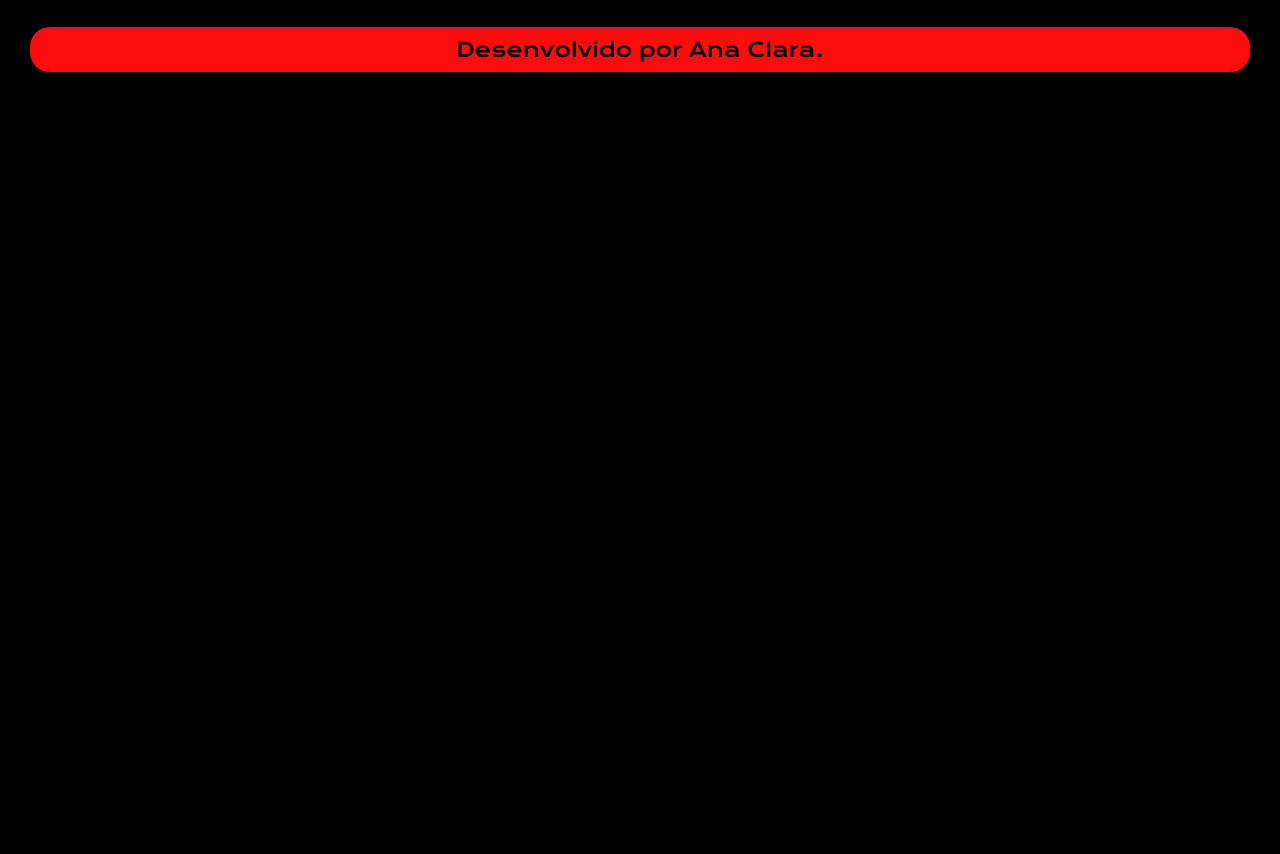
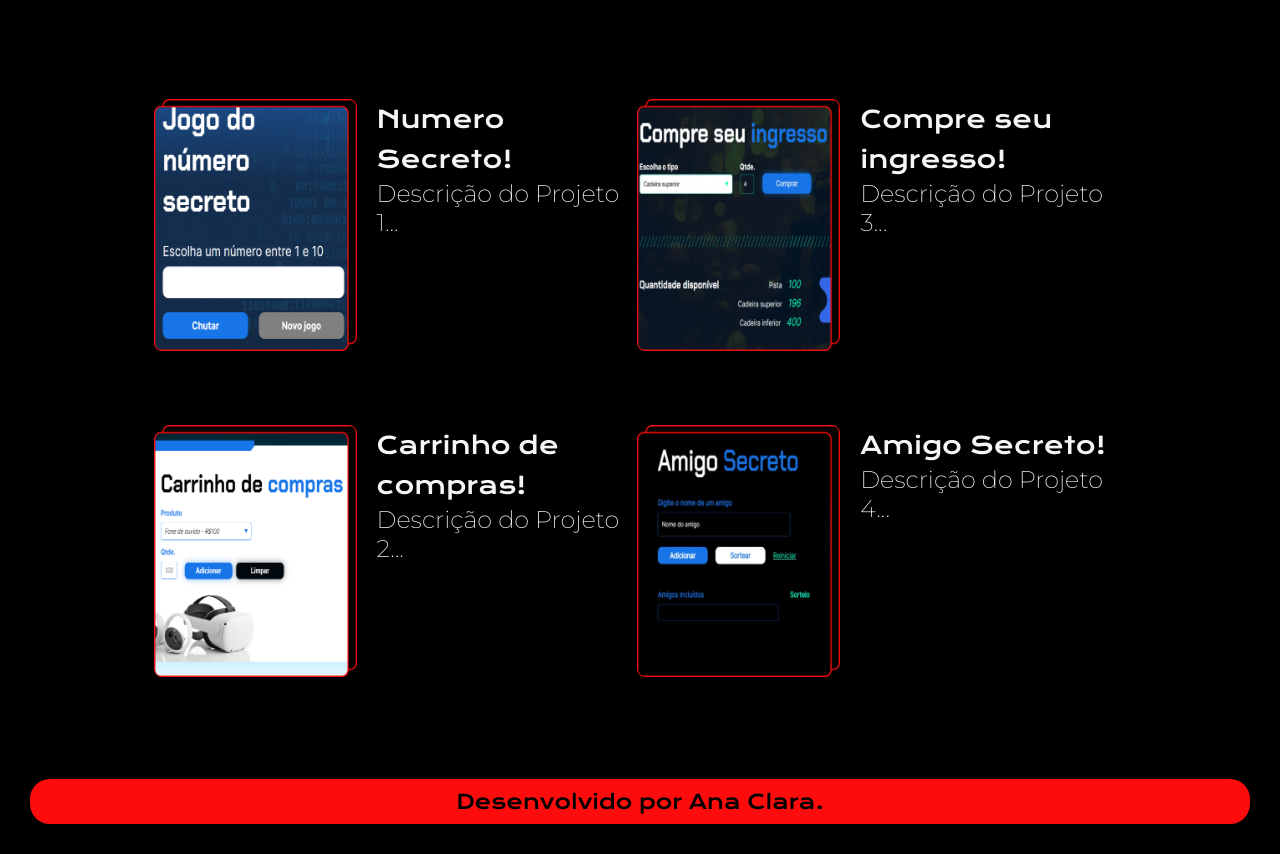
Before and after one commit to N3k0ki/Portifolio, a plain HTML site: page projects.html in a window 1280 px wide. Shown: the part 58-912 px from the top of the page. Before the commit the page ends 800 px from the top, so only its background shows below. Drawn offline with nearby package versions, Linux system fonts and the light colour scheme.

Commit message:
first commit

```diff
--- a/projects.html
+++ b/projects.html
@@ -16,7 +16,45 @@
         </nav>
     </header>
 
-    <main></main>
+    <main class="apresentacao">
+        <section class="apresentacao__conteudo__projetos">
+            <div class="projeto">
+                <img src="assets/numerosecreto.png" alt="Projeto 1">
+                <div class="projeto__info">
+                    <h2 class="apresentacao__subtitulo">Numero Secreto!</h2>
+                    <p class="apresentacao__paragrafo">Descrição do Projeto 1...</p>
+                </div>
+            </div>
+
+            <!-- Projeto 2 -->
+            <div class="projeto">
+                <img src="assets/carrinho.png" alt="Projeto 2">
+                <div class="projeto__info">
+                    <h2 class="apresentacao__subtitulo">Carrinho de compras!</h2>
+                    <p class="apresentacao__paragrafo">Descrição do Projeto 2...</p>
+                </div>
+            </div>
+        </section>
+
+        <section class="apresentacao__conteudo__projetos"> <!-- Projeto 3 -->
+            <div class="projeto">
+                <img src="assets/ingresso.png" alt="Projeto 3">
+                <div class="projeto__info">
+                    <h2 class="apresentacao__subtitulo">Compre seu ingresso!</h2>
+                    <p class="apresentacao__paragrafo">Descrição do Projeto 3...</p>
+                </div>
+            </div>
+
+            <!-- Projeto 4 -->
+            <div class="projeto">
+                <img src="assets/amigosecreto.png" alt="Projeto 4">
+                <div class="projeto__info">
+                    <h2 class="apresentacao__subtitulo">Amigo Secreto!</h2>
+                    <p class="apresentacao__paragrafo">Descrição do Projeto 4...</p>
+                </div>
+            </div>
+        </section>
+    </main>
 
     <footer class="rodape">
         <p>Desenvolvido por Ana Clara.</p>
--- a/styles/style.css
+++ b/styles/style.css
@@ -1,4 +1,14 @@
 @import url('https://fonts.googleapis.com/css2?family=Krona+One&family=Montserrat:wght@200;700&display=swap');
+
+:root {
+    --cor-primaria: #000000;
+    --cor-secundaria: #F6F6F6;
+    --cor-terciaria: #FC0C0C;
+    --cor-hover: #272727;
+
+    --fonte-primaria: 'Krona One', sans-serif;
+    --fonte-secundaria: 'Montserrat', sans-serif;
+}
 
 *{
     margin: 0;
@@ -6,9 +16,9 @@
 }
 
 body{
-    background-color: black;
+    background-color: var(--cor-primaria);
     box-sizing: border-box;
-    color: white;
+    color: var(--cor-secundaria);
 }
 
 .cabecalho {
@@ -21,16 +31,16 @@ body{
 }
 
 .cabecalho__menu__link {
-    font-family: 'Montserrat', sans-serif;
+    font-family: var(--fonte-secundaria);
     font-size: 24px;
     font-weight: 600;
-    color: #FC0C0C;
+    color: var(--cor-terciaria);
     display: flex;
     text-decoration: none;
 }
 
 span{
-    color: #FC0C0C;
+    color: var(--cor-terciaria);
 }
 
 .apresentacao {
@@ -47,14 +57,33 @@ span{
     gap: 40px;
 }
 
+.apresentacao__conteudo__projetos {
+    display: flex;
+    flex-direction: column;
+    gap: 74px;
+}
+
+.projeto {
+    display: flex;
+    flex-direction: row;
+    gap: 20px;
+}
+
+.projeto img {
+    width: 203px;
+    height: 252px;
+    border-radius: 8px;
+}
+
 .apresentacao__titulo {
     font-size: 36px;
-    font-family: 'Krona One', sans-serif;
+    font-family: var(--fonte-primaria);
 }
+
 
 .apresentacao__paragrafo {
     font-size: 24px;
-    font-family: 'Montserrat', sans-serif;
+    font-family: var(--fonte-secundaria);
 }
 
 .apresentacao__links {
@@ -66,14 +95,14 @@ span{
 }
 
 .apresentacao__subtitulo {
-    font-family: 'Krona One', sans-serif;
+    font-family: var(--fonte-primaria);
     line-height: 40px;
     font-weight: 400;
     font-size: 24px;
 }
 
 .apresentacao__links__links{
-    border: 2px solid #FC0C0C;
+    border: 2px solid var(--cor-terciaria);
     display: flex;
     justify-content: center;
     width: 378px;
@@ -82,26 +111,27 @@ span{
     font-size: 24px;
     padding: 16px;
     text-decoration: none;
-    font-weight: 600;
-    font-family: 'Montserrat', sans-serif;
-    color: #f6f6f6;
+    font-weight: 200;
+    font-family: var(--fonte-primaria);
+    color: var(--cor-secundaria);
     gap: 16px;
     transition: all 0.3s ease;
 }
 
+
 .apresentacao__links__links:hover {
-    background-color: #272727;
-    color: #FC0C0C;
+    background-color: var(--cor-hover);
+    color: var(--cor-terciaria);
     transform: scale(1.1);
 }
 
 .rodape {
-    color: #000000;
-    background-color: #FC0C0C;
+    color: var(--cor-primaria);
+    background-color: var(--cor-terciaria);
     height: 45px;
     border-radius: 20px;
     margin: 30px;
-    font-family: 'Krona One', sans-serif;
+    font-family: var(--fonte-primaria);
     font-size: 20px;
     display: flex;
     justify-content: center;
```
Also changed, not shown: about.html (+8 -3 lines), assets/amigosecreto.png (added), assets/carrinho.png (added), assets/ingresso.png (added), assets/numerosecreto.png (added).
